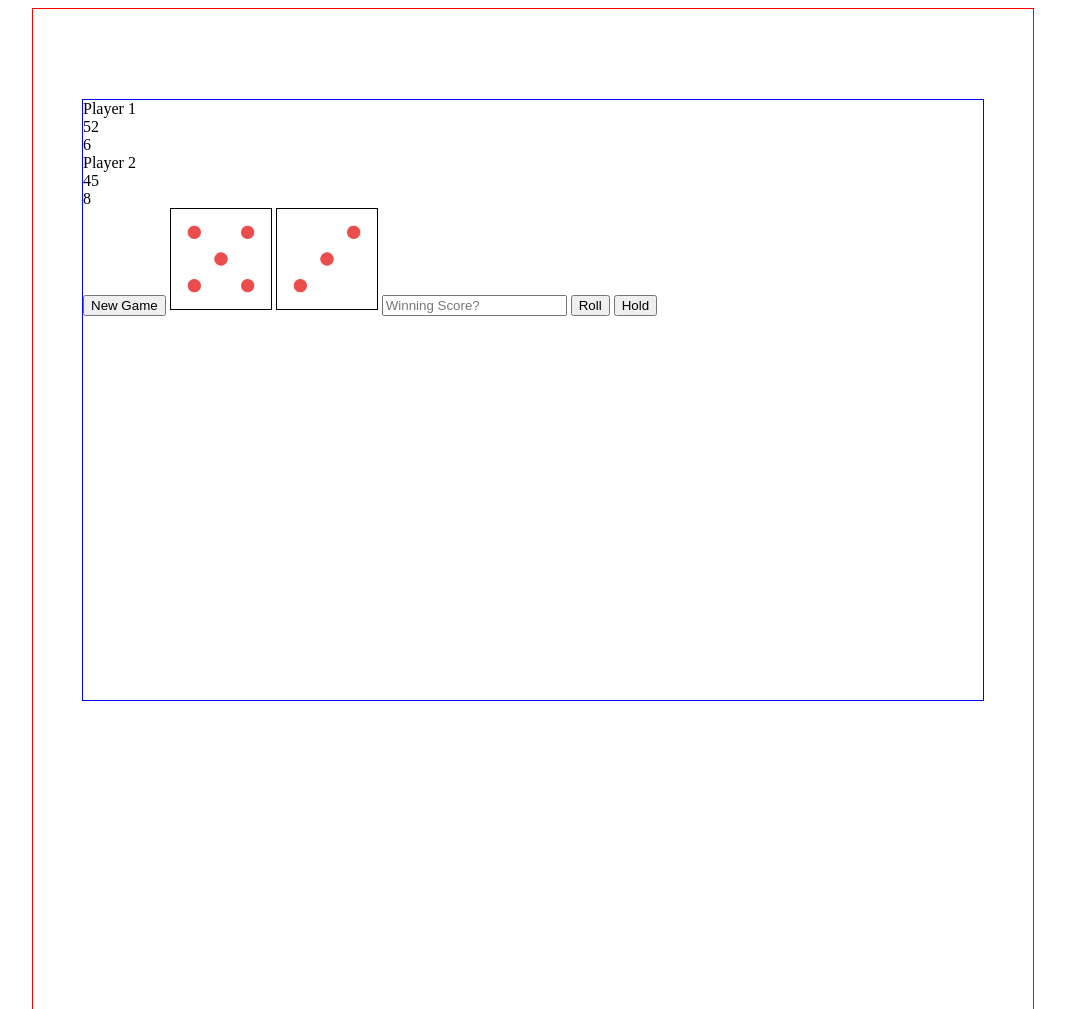
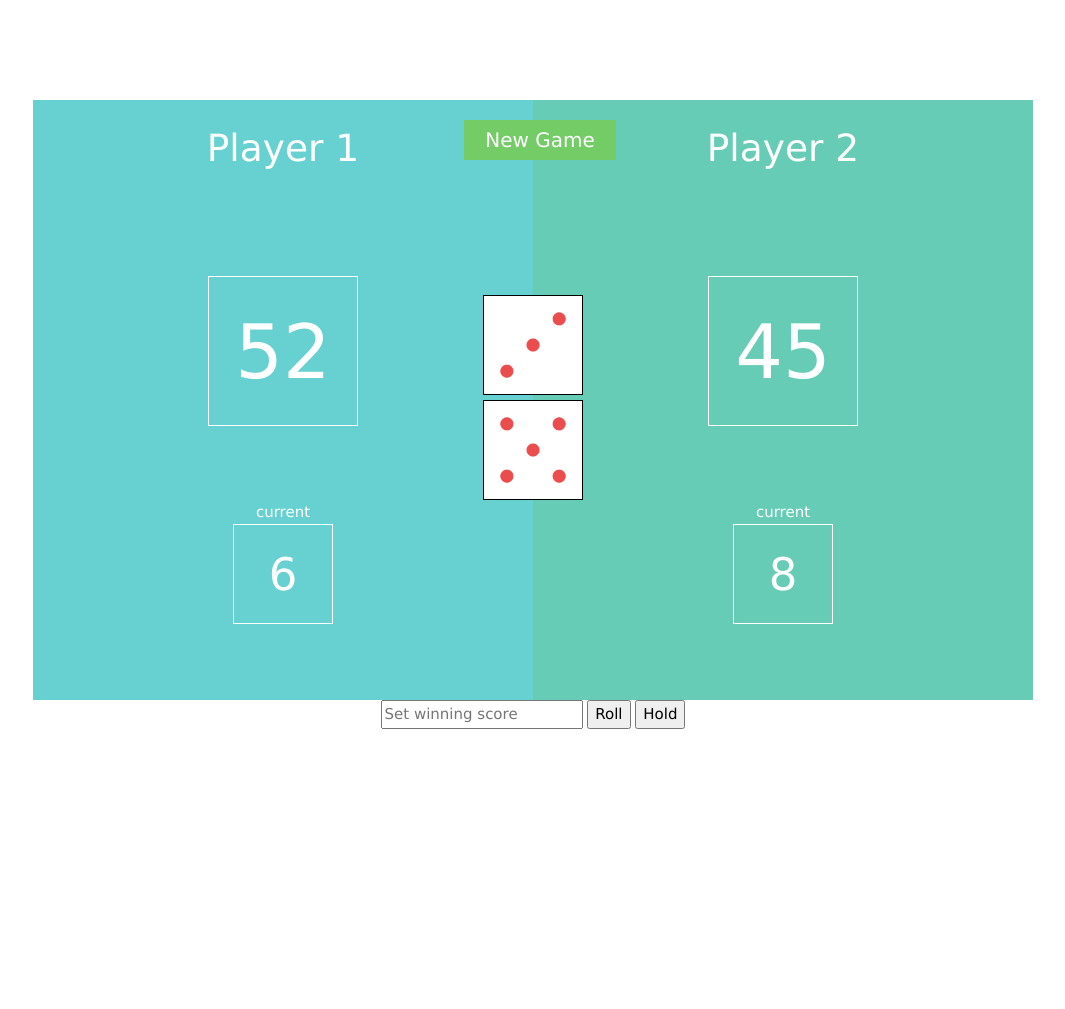
Before and after one commit to dkapper01/pig, a plain HTML site: page index.html in a window 1280 px wide. Shown: the top 1009 px of the page, without its empty margins (107-1172 px from the left). Drawn offline with nearby package versions, Linux system fonts and the light colour scheme.

Commit message:
game area is completely done with color and div position

```diff
--- a/index.html
+++ b/index.html
@@ -2,23 +2,24 @@
   <head>
   	<title>Pig</title>
   	<link rel="stylesheet" type="text/css" href="pig.css">
+  	<link rel="stylesheet" href="https://www.w3schools.com/w3css/4/w3.css">
  </head>
  <body>
   	<div class="container">
 		 <div class="game-area">
-			 <div class="player-0-panel active-player">
-				<div class="player-0-name">Player 1</div>
+			 <div class="player-0-panel panels active-player">
+				<div class="player-names">Player 1</div>
 				<div class="score-box" id="player-0-score">52</div>
-				<div class="current-box">
-					<div class="player-0-round-score">6</div>
-				</div>
+				<div class="current-text">current</div>
+				<div class="current-box player-0-current">6</div>
 			 </div>
-			 <div class="player-1-panel">
-				<div class="player-1-name">Player 2</div>
+			 <div class="player-1-panel panels">
+				<div class="player-names">Player 2</div>
+
 				<div class="score-box" id="player-1-score">45</div>
-				<div class="current-box">
-					<div class="player-1-round-score">8</div>
-				</div>
+
+				<div class="current-text">current</div>
+				<div class="current-box" id="player-1-current">8</div>
 			</div>
 
 			<button type="button" class="new-game-btn">New Game</button>
@@ -26,7 +27,7 @@
 			<img src="img/dice-5.png" class="dice0">
 			<img src="img/dice-3.png" class="dice1">
 
-			<input type="text" placeholder="Winning Score?" name="winning-score" class="winning-score" id="user_score" onkeypress="getInput(event)">
+			<input type="text" placeholder="Set winning score" name="set-winning-score" class="set-winning-score" id="user_score" onkeypress="getInput(event)">
 
 			<button type="button" class="roll-btn">Roll</button>
 			<button type="button" class="hold-btn">Hold</button>
--- a/pig.css
+++ b/pig.css
@@ -1,28 +1,87 @@
 .container {
-	border: 1px solid red;
 	height: 1000px;
 	width: 1000px;
 	margin: 0px auto;
 }
+div {
+	/*border: 1px solid red; */
+}
+.new-game-btn {
+	border: none;
+	background-color: #74cc66;
+	color: white;
+	font-size: 20px;
+	height: 40px;
+	width: 152px;
+	position: absolute;
+	top: 20px;
+	left: 431px;
+}
 .game-area {
-	border: 1px solid blue;
 	height: 600px;
-	width: 900px;
+	width: 1000px;
 	position: absolute;
 	top: 0;
 	bottom: 0;
 	right: 0;
 	left: 0;
 	margin: auto;
+	color: white;
+	text-align: center;
 
+}
+.current-text {
+	margin-top: 75px;
+}
+.current-box {
+	border: 1px solid white;
+	margin: 0 auto;
+	display: block;
+	height: 100px;
+	width: 100px;
+	line-height: 100px;
+	font-size: 300%;
+}
+.score-box {
+	border: 1px solid white;
+	font-size: 500%;
+	display: inline-block;
+	width: 150px;
+	height: 150px;
+	line-height: 150px;
+	margin-top: 100px;
+}
+.player-names {
+	font-size: 250%;
+}
+.panels {
+	padding: 20px;
+}
+.player-0-panel {
+	background-color: #67d0d0;
+	height: 100%;
+	width: 50%;
+	float: left;
+}
+.player-1-panel {
+	background-color: 	#66ccb5;
+	height: 100%;
+	width: 50%;
+	float: right;
 }
 .dice0 {
 	border: 1px solid black;
 	width: 100px;
 	height: 100px;
+	position: absolute;
+	top: 300px;
+	left: 450px;
 }
 .dice1 {
 	border: 1px solid black;
 	width: 100px;
 	height: 100px;
+	position: absolute;
+	top: 195px;
+	left: 450px;
 }
```
